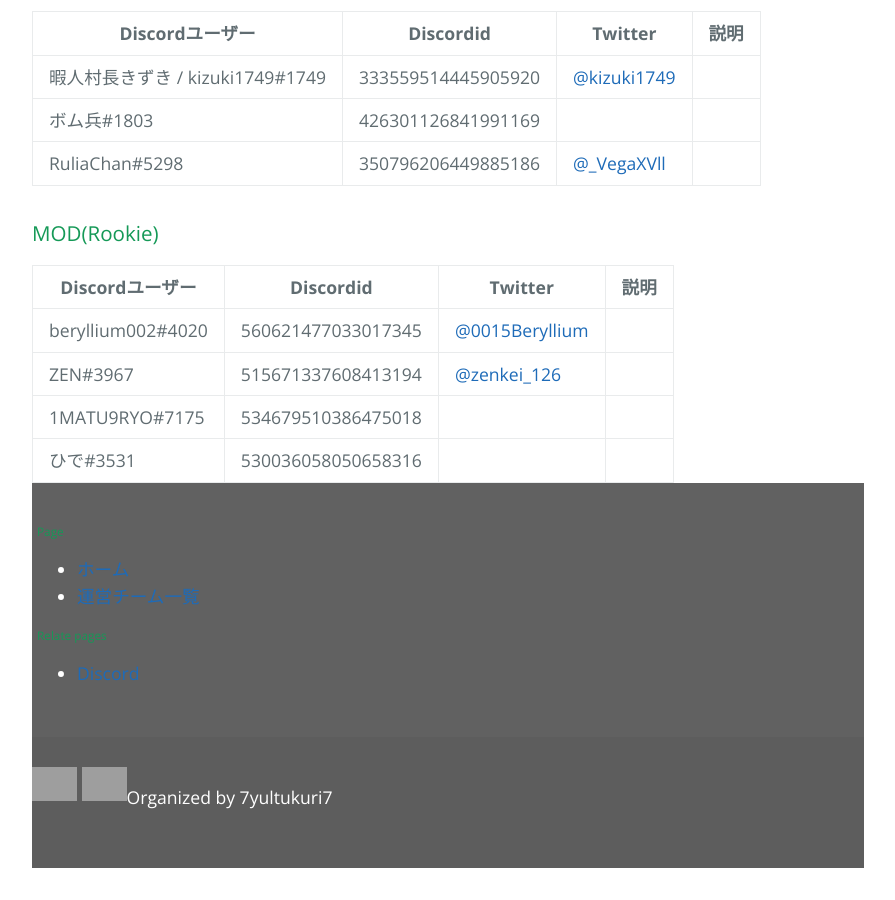
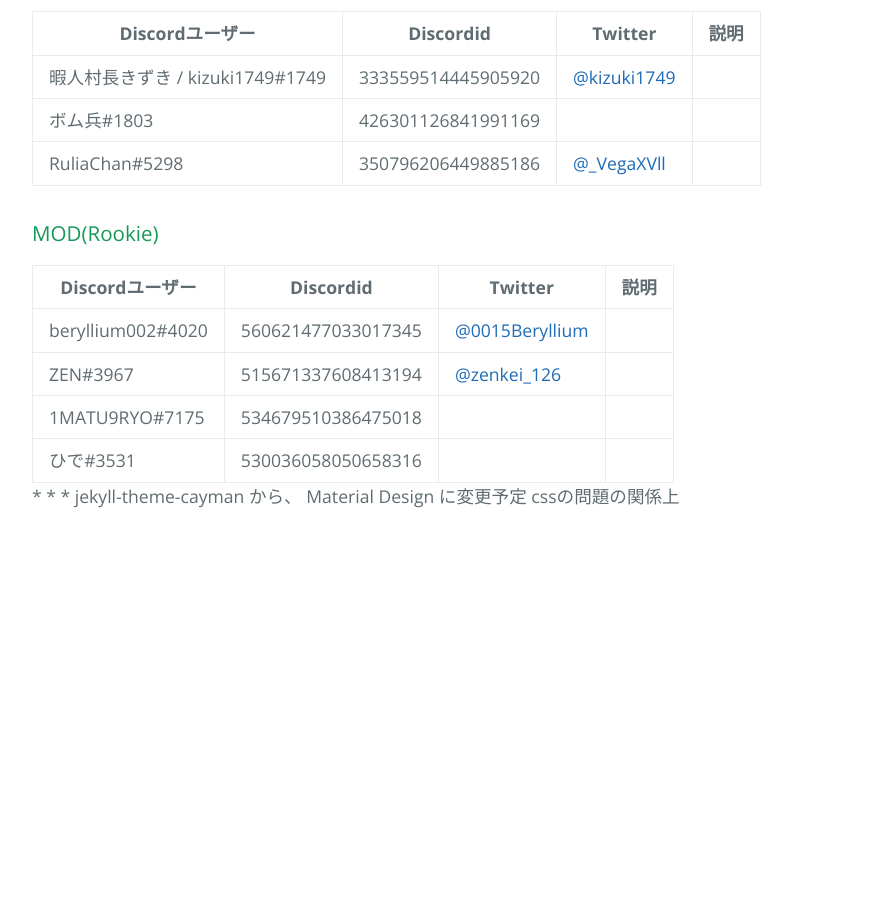
Before and after one commit to zatsukomu/zatsukomu-website-v1, a Jekyll site: the page built from docs/pages/staff roster.md, in a window 1280 px wide and 900 px high, scrolled down 1462 px. Shown: the whole window, without its empty margins (192-1087 px from the left). Built offline with Jekyll 4.4.1, drawn with Linux system fonts in a browser that asks for light colours; nearby versions of some CDN libraries; after the commit the page ends 2003 px from its top, so only the background shows below that; grey boxes are pictures that could not be loaded.

Commit message:
Update footer.html

```diff
--- a/docs/_includes/footer.html
+++ b/docs/_includes/footer.html
@@ -1,32 +1,4 @@
-<footer style="background-color: #616161 !important; padding-top: 20px; color: #fff !important;">
-    <div style="padding: 20px 5px 30px;">
-        <div style="margin-left: auto; margin-right: auto; margin-bottom: 20px;">
-            <div>
-                <h6>Page</h6>
-                <ul>
-                    <li><a href="/">ホーム</a></li>
-                    <li><a href="/運営チーム一覧">運営チーム一覧</a></li>
-                </ul>
-            </div>
-            <div>
-                <h6>Relate pages</h6>
-                <ul>
-                    <li><a href="https://discordapp.com">Discord</a></li>
-                </ul>
-            </div>
-        </div>
-    </div>
-    <div style="overflow: hidden; min-height: 50px; display: flex; -webkit-box-align: center; -webkit-align-items: center; align-items: center; -webkit-box-pack: justify; justify-content: space-between; padding: 10px 0px; color: rgba(255,255,255,0.8);  background-color: rgba(51,51,51,0.08);">
-        <div style="padding: 20px 0 30px;">
-            <div style="float: left !important;">
-                <a href="https://discord.gg/SyhPXfQ">
-                    <img class="social animation" width="45" src="https://png.icons8.com/material/480/000000/discord-logo.png">
-                </a>
-                <a href="https://github.com/zatsukomu">
-                    <img class="social animation" width="45" src="https://png.icons8.com/windows/512/000000/github.png">
-                </a>
-            </div>
-            <p style="float: right !important; color: #fff;">Organized by 7yultukuri7
-        </p></div>
-    </div>
-</footer>
+* * *
+jekyll-theme-cayman から、 Material Design に変更予定
+
+cssの問題の関係上
```
